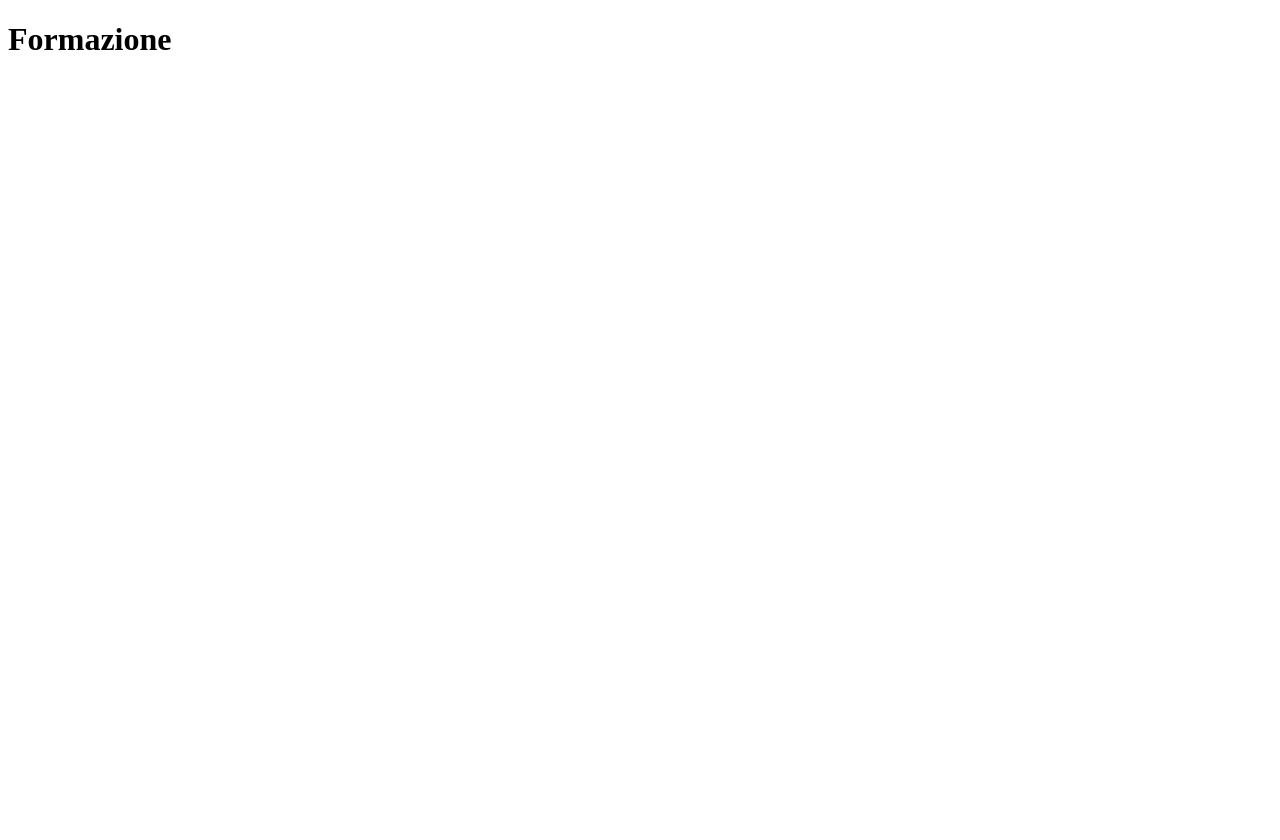
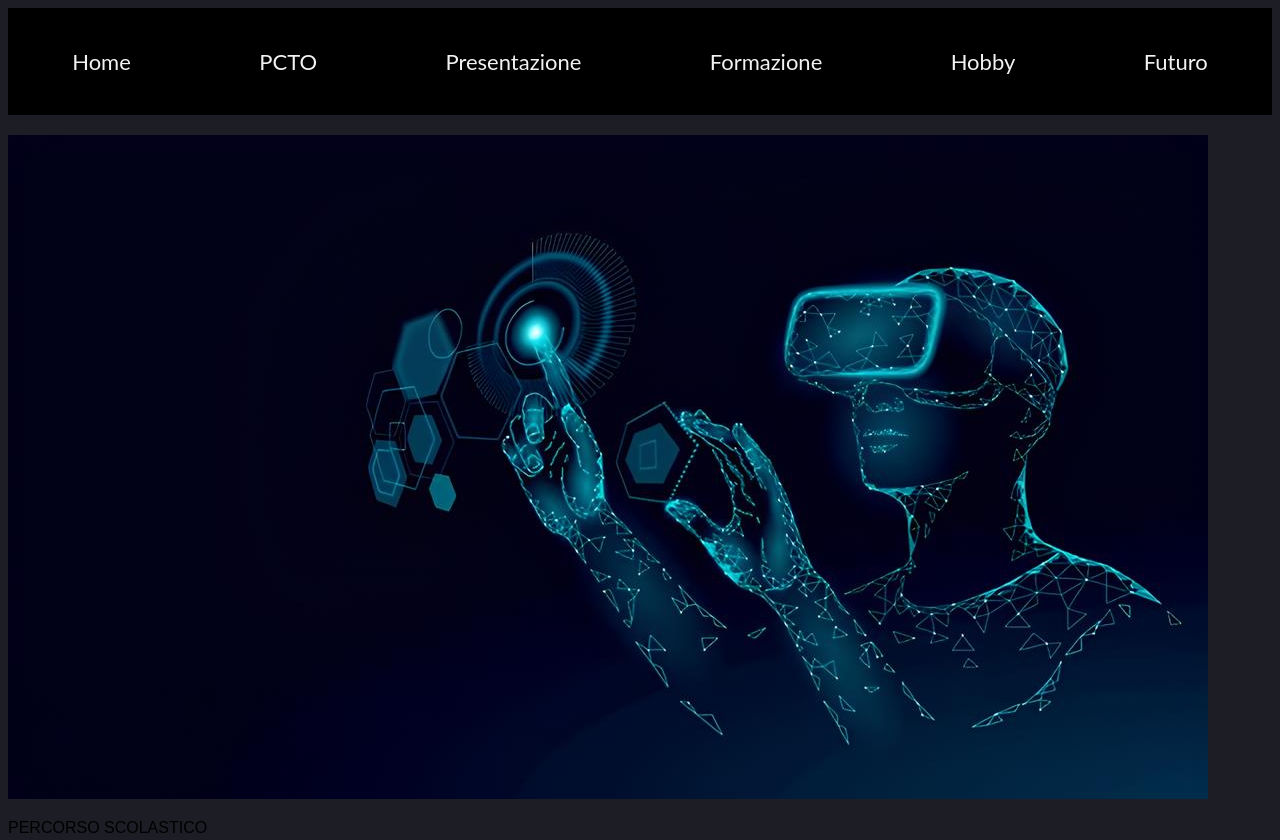
Before and after one commit to MatteoSilvestro/sitoMaturita, a plain HTML site: page formazione.html in a window 1280 px wide. Shown: the top 840 px of the page. Before the commit the page ends 800 px from the top, so only its background shows below. Drawn offline with Linux system fonts and the light colour scheme.

Commit message:
Update formazione.html

```diff
--- a/formazione.html
+++ b/formazione.html
@@ -1,12 +1,50 @@
 <!DOCTYPE html>
 <html>
     <head>
+        <meta charset="utf-8">
+        <meta name="viewport" content="width=device-width">
         <title>Formazione</title>
+        <link href="style.css" rel="stylesheet" type="text/css" />
     </head>
+    <body class="bodyform">
+        <div>
+            <ul class="navbar2">
+                <li><a href="index.html">Home</a></li>
+                <li><a href="PCTO.html">PCTO</a></li>
+                <li><a href="presentazione.html">Presentazione</a></li>
+                <li><a href="formazione.html">Formazione</a></li>
+                <li><a href="hobby.html">Hobby</a></li>
+                <li><a href="futuro.html">Futuro</a></li>
+            </ul>
+        </div>
 
-    <body>
-        <div class="header">
-            <h1>Formazione</h1>
+        <div class="mainsec">
+            <div class="f1">
+                <div class="form_container">
+                    <img src="img/ar-vr.jpeg" class="percScol">
+                </div>
+                  <p class="label">PERCORSO SCOLASTICO</p>
+            </div>
+
+            <div class="f2">
+                <div class="form_container">
+                    <img src="img/ar-vr.jpeg" class="percScol">
+                </div>
+                    <p class="label">Lingue straniere</p>
+            </div>
+
+            <div class="f3">
+                <div class="form_container">
+                    <img src="img/ar-vr.jpeg" class="percScol">
+                </div>
+                    <p class="label">Competenze informatiche</p>
+            </div>
+
         </div>
+
+
+
+
+
     </body>
 </html>
```
